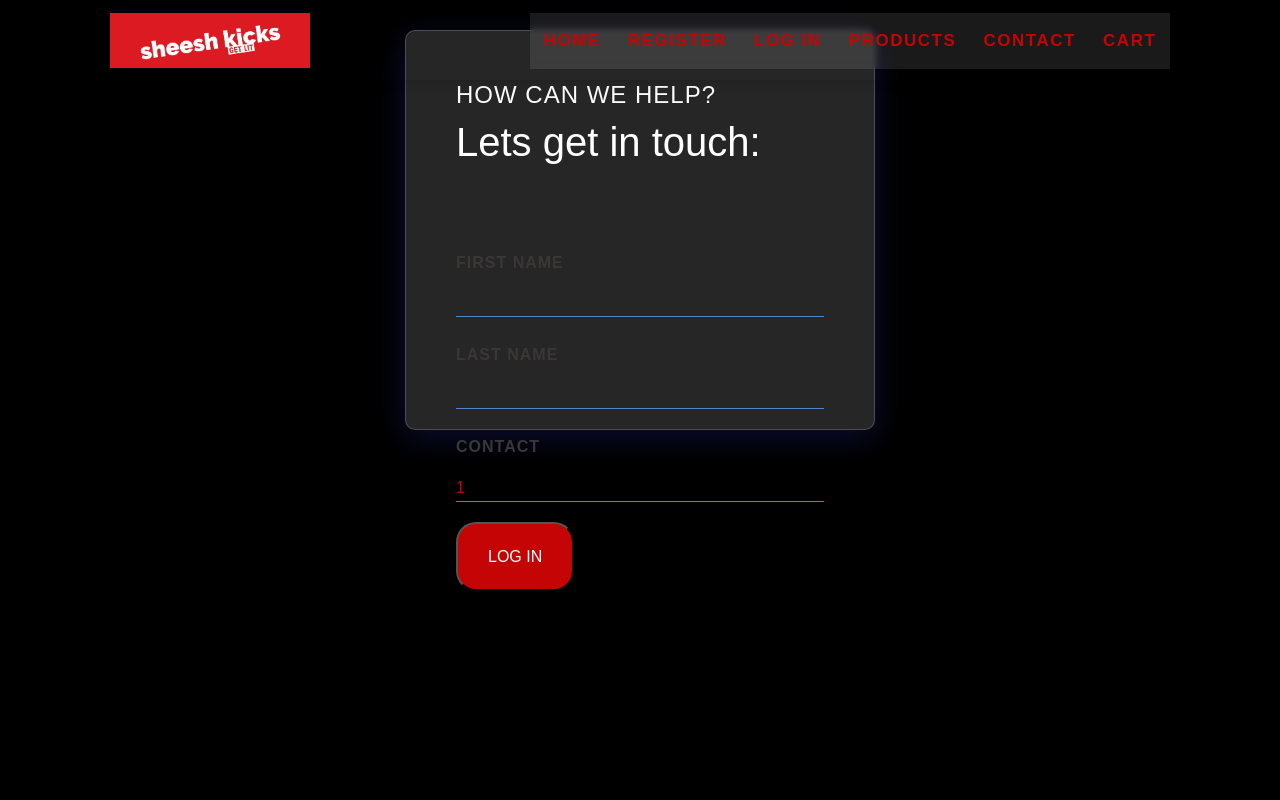
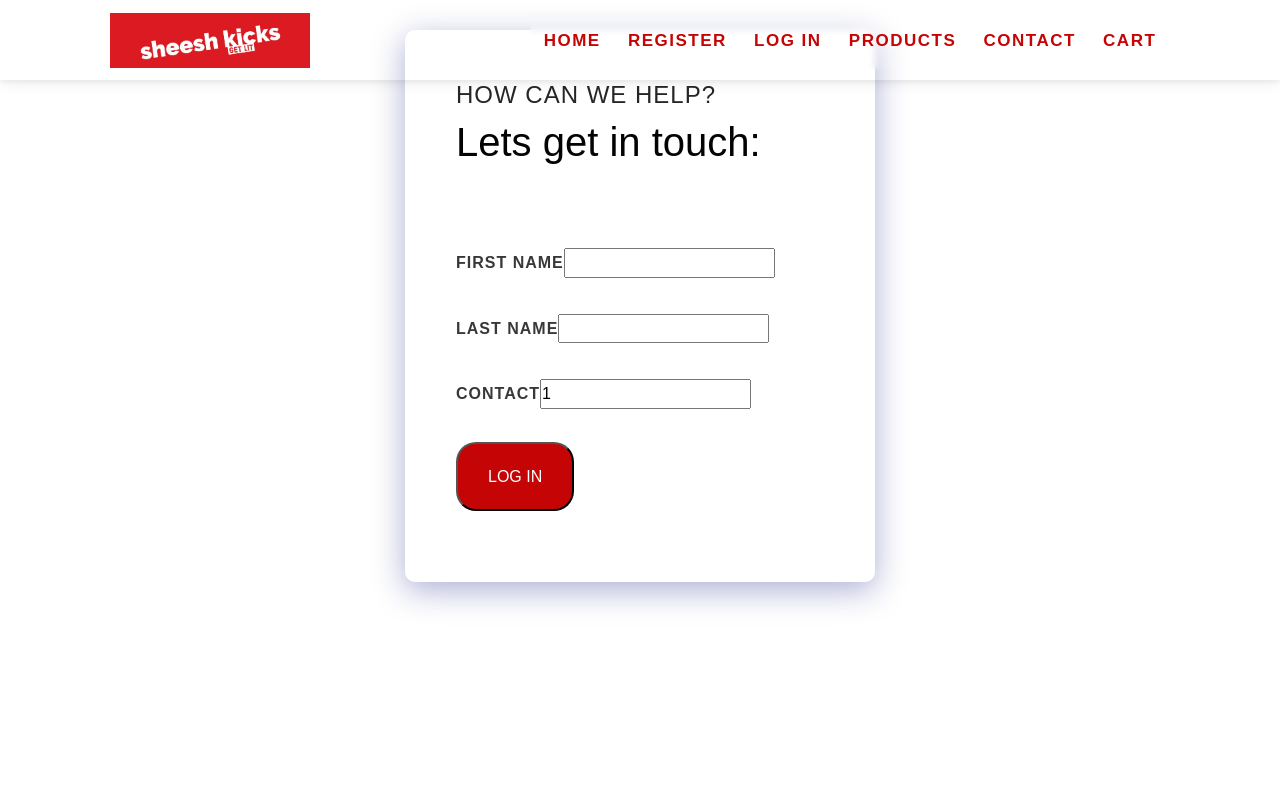
Before and after one commit to Reese1997/frontend, a Vue app: page /contact in a window 1280 px wide. Shown: the top 800 px of the page. Built offline with nearby package versions, Linux system fonts and the light colour scheme.

Commit message:
push this

```diff
--- a/package.json
+++ b/package.json
@@ -8,6 +8,7 @@
   },
   "dependencies": {
     "core-js": "^3.6.5",
+    "firebase": "^9.6.10",
     "vue": "^3.0.0",
     "vue-router": "^4.0.0-0",
     "vuex": "^4.0.2"
--- a/src/views/Contact.vue
+++ b/src/views/Contact.vue
@@ -3,7 +3,7 @@
 
 <section class="login animate__animated animate__slideInRight">
 <form @submit.prevent="handleSubmit">
-          <label class="h4 text-light">How can we help?</label>
+          <label class="h4 text-dark">How can we help?</label>
               <h1 class="log">Lets get in touch:</h1>
     <br /><br />
     <label>First Name</label>
@@ -61,9 +61,11 @@ export default {
 <style>
 .login {
   min-height: 100vh;
+
 }
 .head {
   text-align: center;
+  color: black;
 }
 body {
   width: 100%;
@@ -108,6 +110,7 @@ border: 3px solid #138496
 .content h1{
   font-weight: 600;
   font-size: 3.5rem;
+
 }
 @media screen and (max-width: 967px){
 
@@ -170,6 +173,7 @@ button {
 }
 .login {
   text-align: center;
+
 }
 .error {
   color: #ff0062;
@@ -190,9 +194,9 @@ button {
   cursor: pointer;
 }
 h4{
-  color: white;
+  color: rgb(12, 11, 11);
 }
 .log{
-  color: white;
+  color: rgb(3, 3, 3);
 }
 </style>
--- a/src/views/Login.vue
+++ b/src/views/Login.vue
@@ -56,6 +56,7 @@ export default {
 <style>
 .login {
   min-height: 100vh;
+  color: black;
 }
 .head {
   text-align: center;
@@ -109,9 +110,10 @@ border: 3px solid #138496
 }
 
 form{
-  height: 600px;
-  max-width: 470px;
-  margin: 77px;
+  height: 734px;
+  max-width: 777px;
+  max-height: 552px;
+  margin: 191px;
   background: white;
   text-align: left;
   padding: 8px;
@@ -188,6 +190,6 @@ h4{
   color: white;
 }
 .log{
-  color: white;
+  color: rgb(7, 6, 6);
 }
 </style>
--- a/src/views/Register.vue
+++ b/src/views/Register.vue
@@ -82,20 +82,20 @@ export default {
 }
 </script>
 
-<style>
+<style scoped>
 .reg{
-  color: white;
+  color: rgb(10, 9, 9);
 
 }
 .sign{
-  color: white;
+  color: rgb(15, 14, 14);
 }
 p {
     font-size: 50px;
-
 }
 .par{
   font-size: 20px;
+  color: black;
 }
 .register {
   min-height: 100vh;
@@ -109,15 +109,14 @@ body {
   height: 100%;
   /* background-image: url(../assets/landing.jpeg); */
 }
-
-
  .content {
-   margin-top: 25%;
+   margin-top: 19%;
    text-align: center;
    color: #FFF;
  /* padding: 30px; */
  }
 .content h1{
+  color: black;
   font-weight: 600;
   font-size: 3.5rem;
 }
@@ -129,7 +128,7 @@ form {
   /* height: 372px; */
   max-width: 470px;
   max-height: 400px;
-  margin: 30px auto;
+  margin: 110px auto;
   background: white;
   text-align: left;
   padding: 50px;
```
Also changed, not shown: 1 other file (tests, documents, lock files or other folders).
